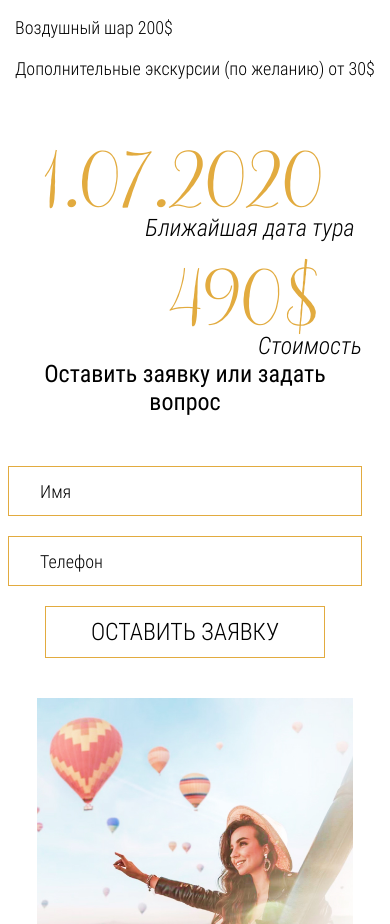
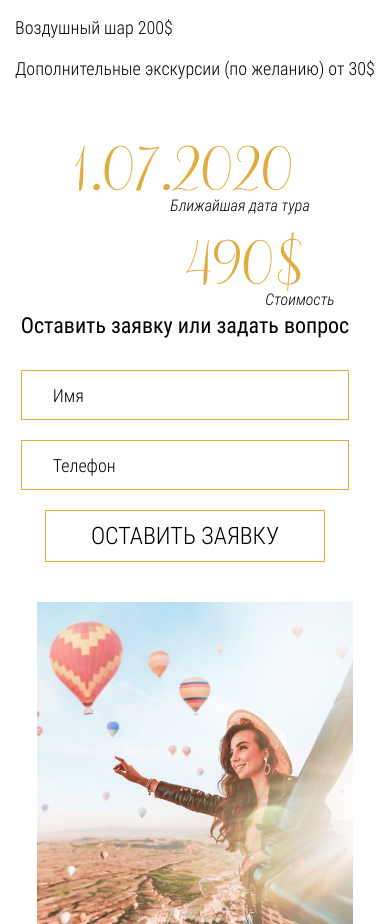
Before and after one commit to postfm/cappadocia, a plain HTML site: page index.html in a window 390 px wide. Shown: the part 5904-6828 px from the top of the page. Drawn offline with nearby package versions, Linux system fonts and the light colour scheme; a small style sheet from the web is missing.

Commit message:
Fix adaptive

```diff
--- a/style/media.css
+++ b/style/media.css
@@ -180,6 +180,21 @@
     font-size: 50px;
     line-height: 70px;
   }
+  .contacts__info-date,
+  .contacts__info-price {
+    font-size: 75px;
+    line-height: 80px;
+  }
+  .contacts__info-date span,
+  .contacts__info-price span {
+    margin-left: 110px;
+    font-size: 16px;
+    line-height: 24px;
+  }
+  .contacts__form-title {
+    margin-bottom: 30px;
+    font-size: 22px;
+  }
 }
 
 @media (max-width: 390px) {
@@ -215,4 +230,12 @@
   .our-trip__content {
     width: 90%;
   }
+  .contacts__content {
+    margin-right: 0;
+    margin-bottom: 30px;
+  }
+  .contacts__form-title {
+    margin-bottom: 30px;
+    font-size: 19px;
+  }
 }
```
Also changed, not shown: 1 other file.
